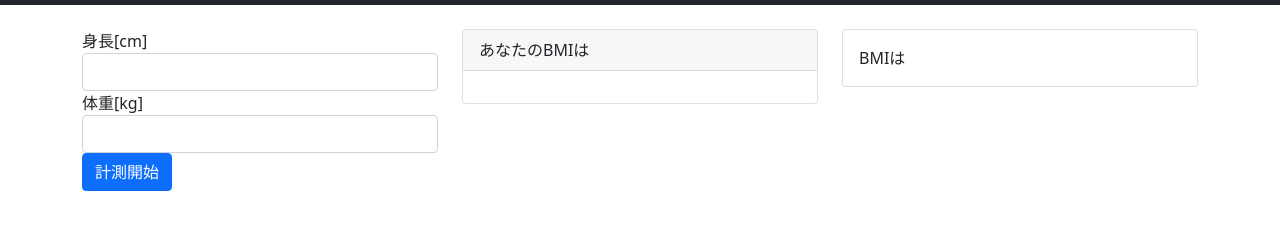
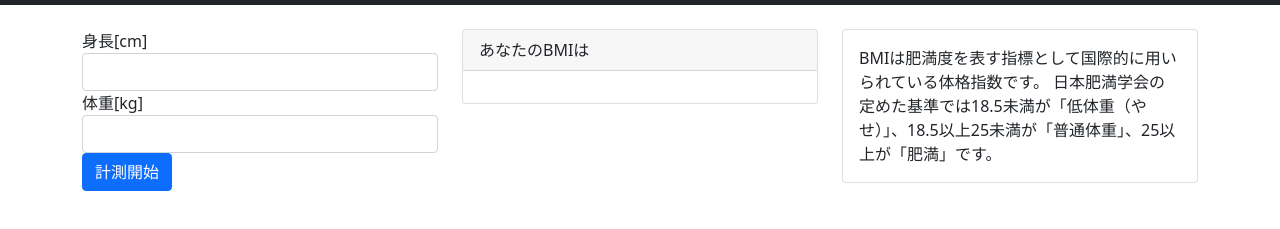
Before and after one commit to Haina71/jig_problem, a plain HTML site: page index.html in a window 1280 px wide. Shown: the part 51-280 px from the top of the page. Drawn offline with nearby package versions, Linux system fonts and the light colour scheme.

Commit message:
Update index.html

```diff
--- a/index.html
+++ b/index.html
@@ -42,7 +42,9 @@
           <section class="col-sm-6 col-md-4 pt-4">
             <div class="card">
               <div class="card-body">
-                BMIは
+                BMIは肥満度を表す指標として国際的に用いられている体格指数です。
+                日本肥満学会の定めた基準では18.5未満が「低体重（やせ）」、18.5以上25未満が「普通体重」、25以上が「肥満」です。
+
               </div>
             </div>
           </section>
```
